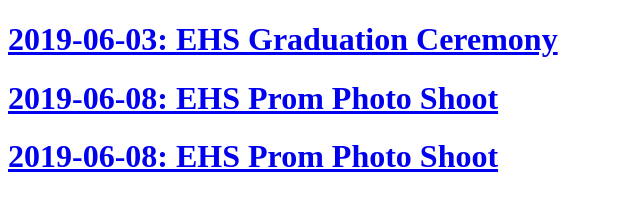
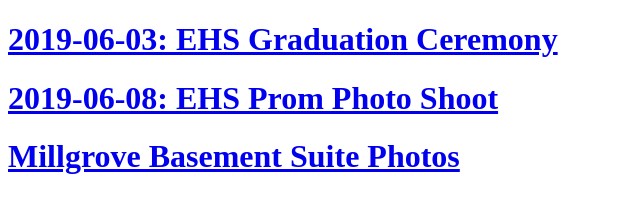
Before and after one commit to BBBright/bbbright.github.io, a plain HTML site: page index.html in a window 1280 px wide. Shown: the whole page, without its empty margins (0-640 px from the left). Drawn offline with Linux system fonts and the light colour scheme.

Commit message:
Update index.html

```diff
--- a/index.html
+++ b/index.html
@@ -20,7 +20,7 @@
 
 
     <header>
-      <h1><a href="3275_Millgrove_20.03.22/index.html">2019-06-08: EHS Prom Photo Shoot</a></h1>
+      <h1><a href="3275_Millgrove_20.03.22/index.html">Millgrove Basement Suite Photos</a></h1>
     </header>
 
   </body>
```
